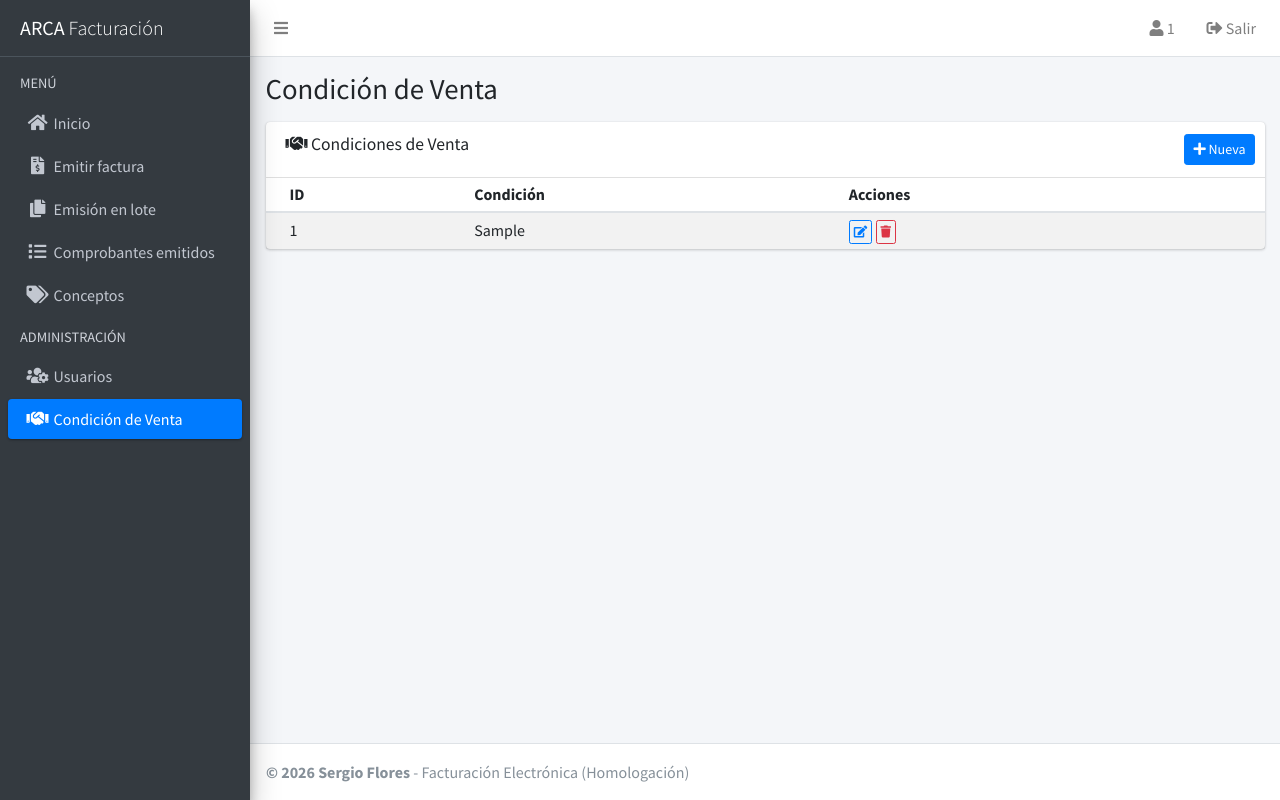
After one commit to floress-saf/facturas_arca, a Flask app: page /condiciones in a window 1280 px wide. The commit adds this page. Run offline with Flask 3, Linux system fonts and the light colour scheme; the visitor is signed in with stand-in values (Sample User, id 1); tables that the repository leaves empty hold one stand-in row (values such as "Sample post"); some libraries are stand-ins or nearby versions.

Commit message:
CRUD Condicion de Venta (solo admin)

```diff
--- a/app.py
+++ b/app.py
@@ -399,6 +399,7 @@ def nuevo_usuario():
     domicilio = data.get("domicilio", "").strip()
     pto_vta = int(data.get("pto_vta", 1))
     es_admin = 1 if data.get("es_admin") else 0
+    email = data.get("email", "").strip().lower()
 
     if not cuil or not nombre or not password:
         return render_template("usuario_form.html", usuario=None, error="CUIL, nombre y contraseña son obligatorios.")
@@ -409,9 +410,9 @@ def nuevo_usuario():
         conn = get_conexion()
         cur = conn.cursor()
         cur.execute("""
-            INSERT INTO usuariosarca (cuil, nombre, password, cuit_emisor, nombre_emisor, cond_iva, domicilio, pto_vta, es_admin)
-            VALUES (%s, %s, %s, %s, %s, %s, %s, %s, %s)
-        """, (cuil, nombre, password_md5, cuit_emisor, nombre_emisor, cond_iva, domicilio, pto_vta, es_admin))
+            INSERT INTO usuariosarca (cuil, nombre, password, email, cuit_emisor, nombre_emisor, cond_iva, domicilio, pto_vta, es_admin)
+            VALUES (%s, %s, %s, %s, %s, %s, %s, %s, %s, %s)
+        """, (cuil, nombre, password_md5, email, cuit_emisor, nombre_emisor, cond_iva, domicilio, pto_vta, es_admin))
         conn.commit()
         cur.close(); conn.close()
     except Exception as e:
@@ -448,19 +449,20 @@ def editar_usuario(id):
     pto_vta = int(data.get("pto_vta", 1))
     es_admin = 1 if data.get("es_admin") else 0
     password = data.get("password", "").strip()
+    email = data.get("email", "").strip().lower()
 
     try:
         if password:
             password_md5 = hashlib.md5(password.encode()).hexdigest()
             cur.execute("""
-                UPDATE usuariosarca SET nombre=%s, password=%s, cuit_emisor=%s, nombre_emisor=%s,
+                UPDATE usuariosarca SET nombre=%s, password=%s, email=%s, cuit_emisor=%s, nombre_emisor=%s,
                     cond_iva=%s, domicilio=%s, pto_vta=%s, es_admin=%s WHERE id=%s
-            """, (nombre, password_md5, cuit_emisor, nombre_emisor, cond_iva, domicilio, pto_vta, es_admin, id))
+            """, (nombre, password_md5, email, cuit_emisor, nombre_emisor, cond_iva, domicilio, pto_vta, es_admin, id))
         else:
             cur.execute("""
-                UPDATE usuariosarca SET nombre=%s, cuit_emisor=%s, nombre_emisor=%s,
+                UPDATE usuariosarca SET nombre=%s, email=%s, cuit_emisor=%s, nombre_emisor=%s,
                     cond_iva=%s, domicilio=%s, pto_vta=%s, es_admin=%s WHERE id=%s
-            """, (nombre, cuit_emisor, nombre_emisor, cond_iva, domicilio, pto_vta, es_admin, id))
+            """, (nombre, email, cuit_emisor, nombre_emisor, cond_iva, domicilio, pto_vta, es_admin, id))
         conn.commit()
         cur.close(); conn.close()
     except Exception as e:
@@ -634,5 +636,87 @@ def eliminar_concepto(id):
     return redirect("/conceptos")
 
 
+# --- CRUD Condición de Venta (solo admin) ---
+@app.route("/condiciones")
+@admin_required
+def listar_condiciones():
+    registros = []
+    try:
+        conn = get_conexion()
+        cur = conn.cursor(dictionary=True)
+        cur.execute("SELECT * FROM condicion_venta ORDER BY condicion")
+        registros = cur.fetchall()
+        cur.close(); conn.close()
+    except Exception:
+        pass
+    return render_template("condiciones.html", active="condiciones", registros=registros)
+
+
+@app.route("/condiciones/nuevo", methods=["GET", "POST"])
+@admin_required
+def nueva_condicion():
+    if request.method == "GET":
+        return render_template("condicion_form.html", active="condiciones", condicion=None)
+
+    data = request.form
+    condicion_txt = data.get("condicion", "").strip().upper()
+
+    if not condicion_txt:
+        return render_template("condicion_form.html", active="condiciones", condicion=None, error="La condición es obligatoria.")
+
+    try:
+        conn = get_conexion()
+        cur = conn.cursor()
+        cur.execute("INSERT INTO condicion_venta (condicion) VALUES (%s)", (condicion_txt,))
+        conn.commit()
+        cur.close(); conn.close()
+    except Exception as e:
+        return render_template("condicion_form.html", active="condiciones", condicion=None, error=f"Error: {e}")
+
+    return redirect("/condiciones")
+
+
+@app.route("/condiciones/editar/<int:id>", methods=["GET", "POST"])
+@admin_required
+def editar_condicion(id):
+    conn = get_conexion()
+    cur = conn.cursor(dictionary=True)
+
+    if request.method == "GET":
+        cur.execute("SELECT * FROM condicion_venta WHERE id = %s", (id,))
+        condicion = cur.fetchone()
+        cur.close(); conn.close()
+        if not condicion:
+            return redirect("/condiciones")
+        return render_template("condicion_form.html", active="condiciones", condicion=condicion)
+
+    data = request.form
+    condicion_txt = data.get("condicion", "").strip().upper()
+
+    try:
+        cur.execute("UPDATE condicion_venta SET condicion = %s WHERE id = %s", (condicion_txt, id))
+        conn.commit()
+        cur.close(); conn.close()
+    except Exception as e:
+        cur.close(); conn.close()
+        return render_template("condicion_form.html", active="condiciones", condicion={"id": id, "condicion": condicion_txt}, error=f"Error: {e}")
+
+    return redirect("/condiciones")
+
+
+@app.route("/condiciones/eliminar/<int:id>", methods=["POST"])
+@admin_required
+def eliminar_condicion(id):
+    try:
+        conn = get_conexion()
+        cur = conn.cursor()
+        cur.execute("DELETE FROM condicion_venta WHERE id = %s", (id,))
+        conn.commit()
+        cur.close(); conn.close()
+    except Exception:
+        pass
+    return redirect("/condiciones")
+
+
 if __name__ == "__main__":
     app.run(debug=True, port=5001)
--- a/db.py
+++ b/db.py
@@ -51,6 +51,7 @@ def crear_tabla_emitidas():
             cuil        VARCHAR(11) UNIQUE NOT NULL,
             nombre      VARCHAR(20) NOT NULL,
             password    VARCHAR(32) NOT NULL,
+            email       VARCHAR(80) DEFAULT '',
             cuit_emisor VARCHAR(11) DEFAULT '',
             nombre_emisor VARCHAR(100) DEFAULT '',
             cond_iva    VARCHAR(30) DEFAULT 'Responsable Inscripto',
@@ -70,6 +71,12 @@ def crear_tabla_emitidas():
                 concepto   VARCHAR(100) NOT NULL,
                 usuario    VARCHAR(11)  NOT NULL,
                 created_at TIMESTAMP    DEFAULT CURRENT_TIMESTAMP
+            )
+        """)
+        cur.execute("""
+            CREATE TABLE IF NOT EXISTS condicion_venta (
+                id         INT AUTO_INCREMENT PRIMARY KEY,
+                condicion  VARCHAR(100) NOT NULL
             )
         """)
         conn.commit()
--- a/templates/base.html
+++ b/templates/base.html
@@ -61,6 +61,11 @@
                             <i class="nav-icon fas fa-users-cog"></i><p>Usuarios</p>
                         </a>
                     </li>
+                    <li class="nav-item">
+                        <a href="/condiciones" class="nav-link {% if active == 'condiciones' %}active{% endif %}">
+                            <i class="nav-icon fas fa-handshake"></i><p>Condición de Venta</p>
+                        </a>
+                    </li>
                     {% endif %}
                 </ul>
             </nav>
--- /dev/null
+++ b/templates/condiciones.html
@@ -0,0 +1,43 @@
+{% extends "base.html" %}
+{% block title %}Condición de Venta{% endblock %}
+{% block page_title %}Condición de Venta{% endblock %}
+
+{% block content %}
+<div class="card">
+    <div class="card-header">
+        <h3 class="card-title"><i class="fas fa-handshake"></i> Condiciones de Venta</h3>
+        <div class="card-tools">
+            <a href="/condiciones/nuevo" class="btn btn-sm btn-primary"><i class="fas fa-plus"></i> Nueva</a>
+        </div>
+    </div>
+    <div class="card-body table-responsive p-0">
+        {% if registros %}
+        <table class="table table-hover table-striped table-sm">
+            <thead>
+                <tr>
+                    <th>ID</th>
+                    <th>Condición</th>
+                    <th>Acciones</th>
+                </tr>
+            </thead>
+            <tbody>
+                {% for r in registros %}
+                <tr>
+                    <td>{{ r.id }}</td>
+                    <td>{{ r.condicion }}</td>
+                    <td>
+                        <a href="/condiciones/editar/{{ r.id }}" class="btn btn-xs btn-outline-primary"><i class="fas fa-edit"></i></a>
+                        <form action="/condiciones/eliminar/{{ r.id }}" method="POST" style="display:inline;" onsubmit="return confirm('¿Eliminar?')">
+                            <button type="submit" class="btn btn-xs btn-outline-danger"><i class="fas fa-trash"></i></button>
+                        </form>
+                    </td>
+                </tr>
+                {% endfor %}
+            </tbody>
+        </table>
+        {% else %}
+        <div class="p-4 text-center text-muted"><p>No hay condiciones registradas.</p></div>
+        {% endif %}
+    </div>
+</div>
+{% endblock %}
```
Also changed, not shown: templates/condicion_form.html (added, +25 -0 lines), templates/usuario_form.html (+9 -0 lines).
